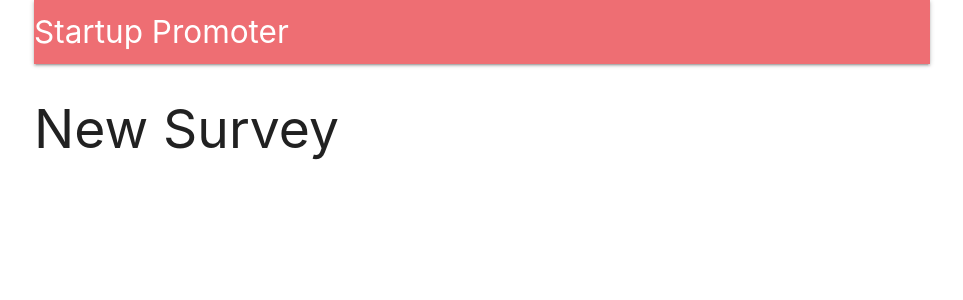
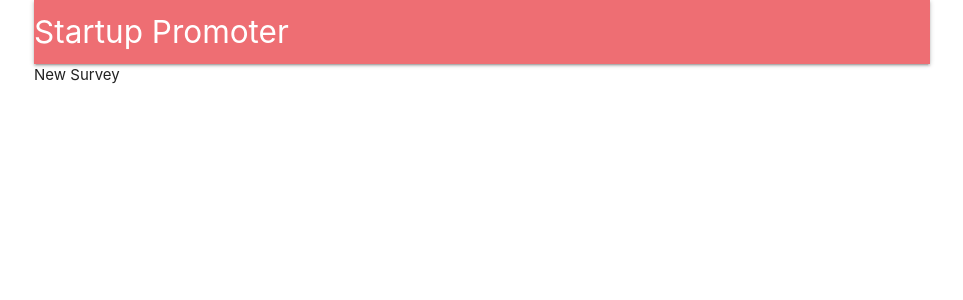
Before and after one commit to Jameem/startup-promotion, a React (Create React App) app in the folder client/: page /surveys/new in a window 1280 px wide. Shown: the top 300 px of the page, without its empty margins (158-1121 px from the left). Built offline with nearby package versions, Linux system fonts and the light colour scheme; no server answers.

Commit message:
new survey component initialization

```diff
--- a/client/src/components/App.js
+++ b/client/src/components/App.js
@@ -6,8 +6,7 @@
 import Header from "./Header"
 import Landing from "./Landing"
 import Dashboard from "./Dashboard"
-
-const SurveyNew = () => <h2>New Survey</h2>
+import NewSurvey from "./surveys/NewSurvey"
 
 class App extends Component {
   componentDidMount() {
@@ -22,7 +21,7 @@
             <Header></Header>
             <Route exact path="/" component={Landing}></Route>
             <Route exact path="/surveys" component={Dashboard}></Route>
-            <Route path="/surveys/new" component={SurveyNew}></Route>
+            <Route path="/surveys/new" component={NewSurvey}></Route>
           </div>
         </BrowserRouter>
       </div>
--- /dev/null
+++ b/client/src/components/surveys/NewSurvey.js
@@ -0,0 +1,9 @@
+import React, { Component } from "react"
+
+class NewSurvey extends Component {
+  render() {
+    return <div>New Survey</div>
+  }
+}
+
+export default NewSurvey
```
